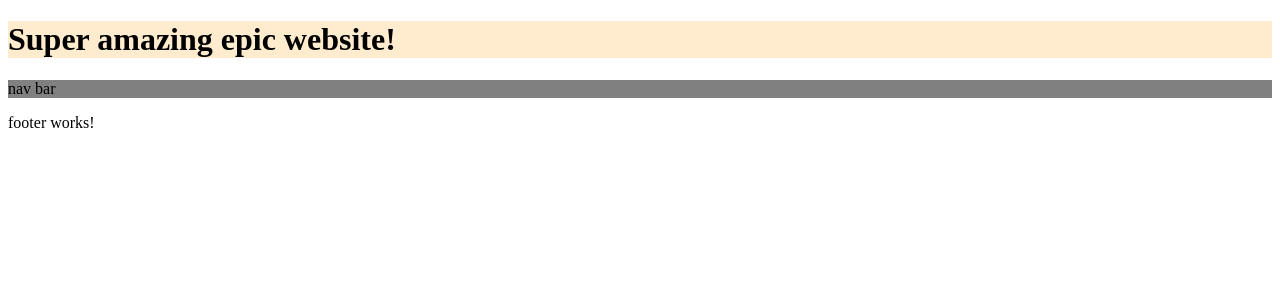
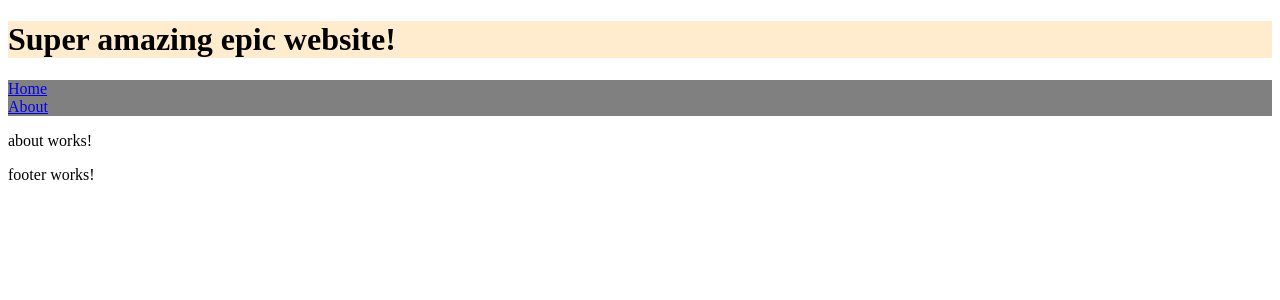
Before and after one commit to ImanuelChatur/PortfolioWebsite, an Angular app: page /about in a window 1280 px wide. Before the commit this address led to /. Shown: the top 300 px of the page. Built offline with nearby package versions, Linux system fonts and the light colour scheme.

Commit message:
router outlet working, added home about

```diff
--- a/src/app/app.routes.ts
+++ b/src/app/app.routes.ts
@@ -1,3 +1,9 @@
 import { Routes } from '@angular/router';
+import {HomeComponent} from './components/home/home.component';
+import {AboutComponent} from './components/about/about.component';
 
-export const routes: Routes = [];
+export const routes: Routes = [
+  { path: '', component: HomeComponent },
+  { path: 'home', component: HomeComponent },
+  { path: 'about', component: AboutComponent },
+];
--- /dev/null
+++ b/src/app/components/about/about.component.html
@@ -0,0 +1 @@
+<p>about works!</p>
--- a/src/app/components/header/header.component.html
+++ b/src/app/components/header/header.component.html
@@ -1,6 +1,7 @@
 <header>
   <h1>Super amazing epic website!</h1>
   <nav>
-    nav bar
+    <a routerLink="home" routerLinkActive="active">Home</a><br>
+    <a routerLink="about" routerLinkActive="active">About</a>
   </nav>
 </header>
--- a/src/app/components/header/header.component.ts
+++ b/src/app/components/header/header.component.ts
@@ -1,8 +1,12 @@
 import { Component } from '@angular/core';
+import {RouterLink, RouterLinkActive} from '@angular/router';
 
 @Component({
   selector: 'app-header',
-  imports: [],
+  imports: [
+    RouterLinkActive,
+    RouterLink
+  ],
   templateUrl: './header.component.html',
   styleUrl: './header.component.css'
 })
```
Also changed, not shown: src/app/components/about/about.component.ts (added, +11 -0 lines), src/app/components/about/about.component.css (added), 1 other file (tests, documents, lock files or other folders).
